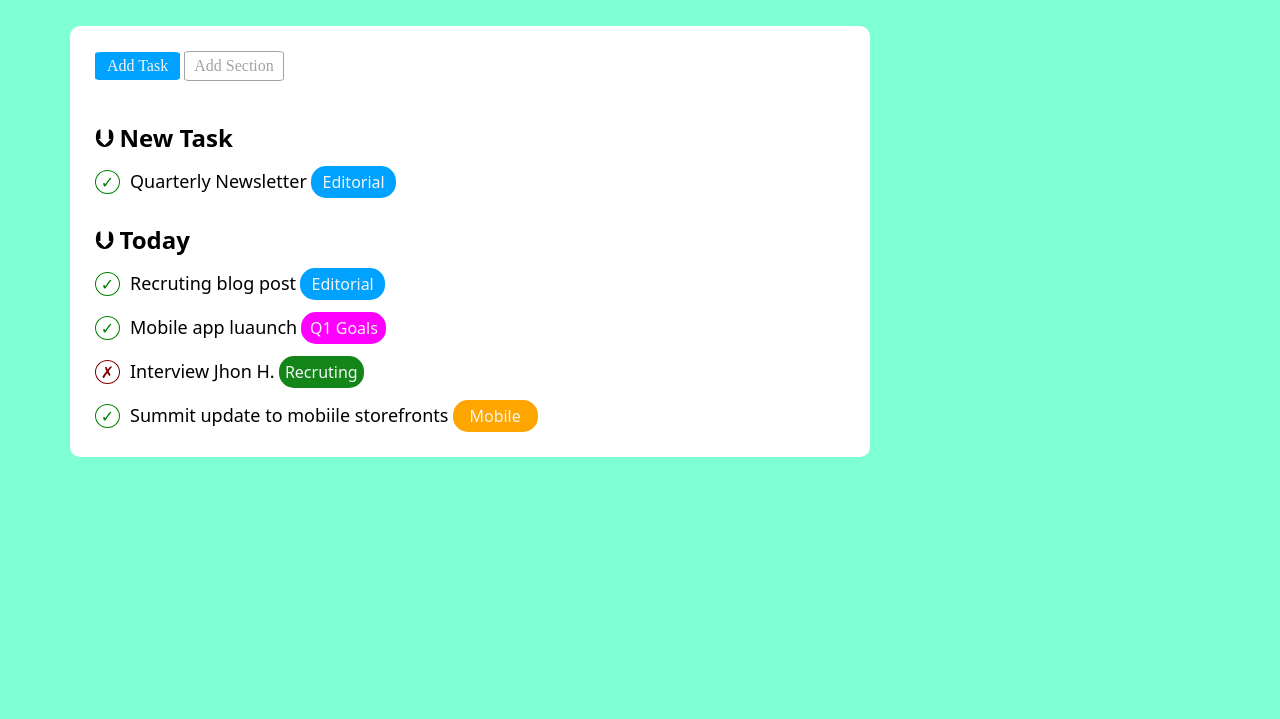
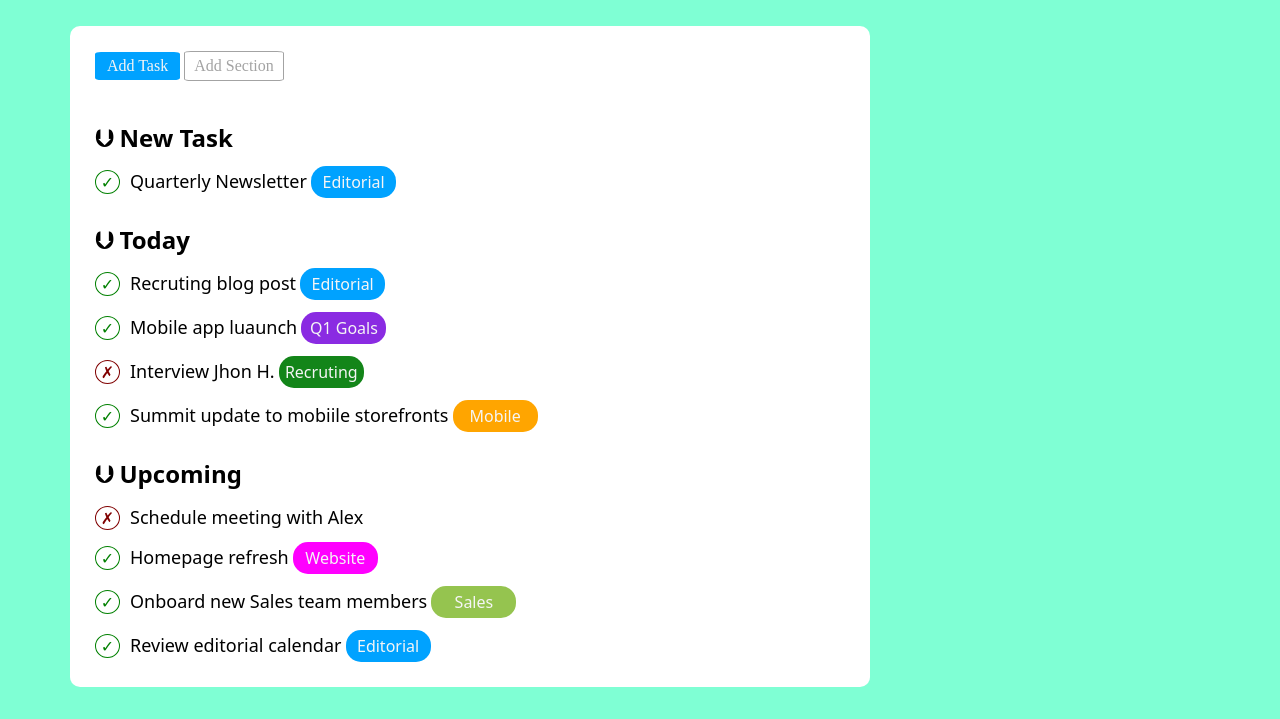
Before and after one commit to NicolaTeora/html-css-tboolist, a plain HTML site: page index.html in a window 1280 px wide. Shown: the part 81-800 px from the top of the page. Drawn offline with Linux system fonts and the light colour scheme.

Commit message:
final part

```diff
--- a/css/style.css
+++ b/css/style.css
@@ -105,12 +105,22 @@ p{
     color: rgb(128, 0, 0);
 }
 
+.label{
+    /*border: 1px solid black;*/
+    border-radius: 15px;
+    width: 85px;
+    text-align: center;
+    padding: 5px;
+    color: whitesmoke;
+    display: inline-block;
+}
+
 .editorial{
     background-color: rgb(0, 162, 255);
 }
 
 .q1-goals{
-    background-color: rgb(255, 0, 255);
+    background-color: blueviolet;
 }
 
 .recruting{
@@ -121,12 +131,10 @@ p{
     background-color: orange;
 }
 
-.label{
-    /*border: 1px solid black;*/
-    border-radius: 15px;
-    width: 85px;
-    text-align: center;
-    padding: 5px;
-    color: whitesmoke;
-    display: inline-block;
+.website{
+    background-color: rgb(255, 0, 255);;
 }
+
+.sales{
+    background-color: rgb(149, 196, 79);
+}
--- a/index.html
+++ b/index.html
@@ -50,8 +50,22 @@
 
             </section>
 
-            <section>
+            <section class="new-task">
+                <h2>&#11147; Upcoming</h2>
 
+                <span class="entity cross">&cross;</span><p>Schedule meeting with Alex</p>
+                <div>
+                    <span class="entity check">&check;</span><p>Homepage refresh</p>
+                    <div class="label website">Website</div>
+                </div>
+                <div>
+                    <span class="entity check">&check;</span><p>Onboard new Sales team members</p>
+                    <div class="label sales">Sales</div>
+                </div>
+                <div>
+                    <span class="entity check">&check;</span><p>Review editorial calendar</p>
+                    <div class="label editorial">Editorial</div>
+                </div>
             </section>
         </main>
     </div>
```
